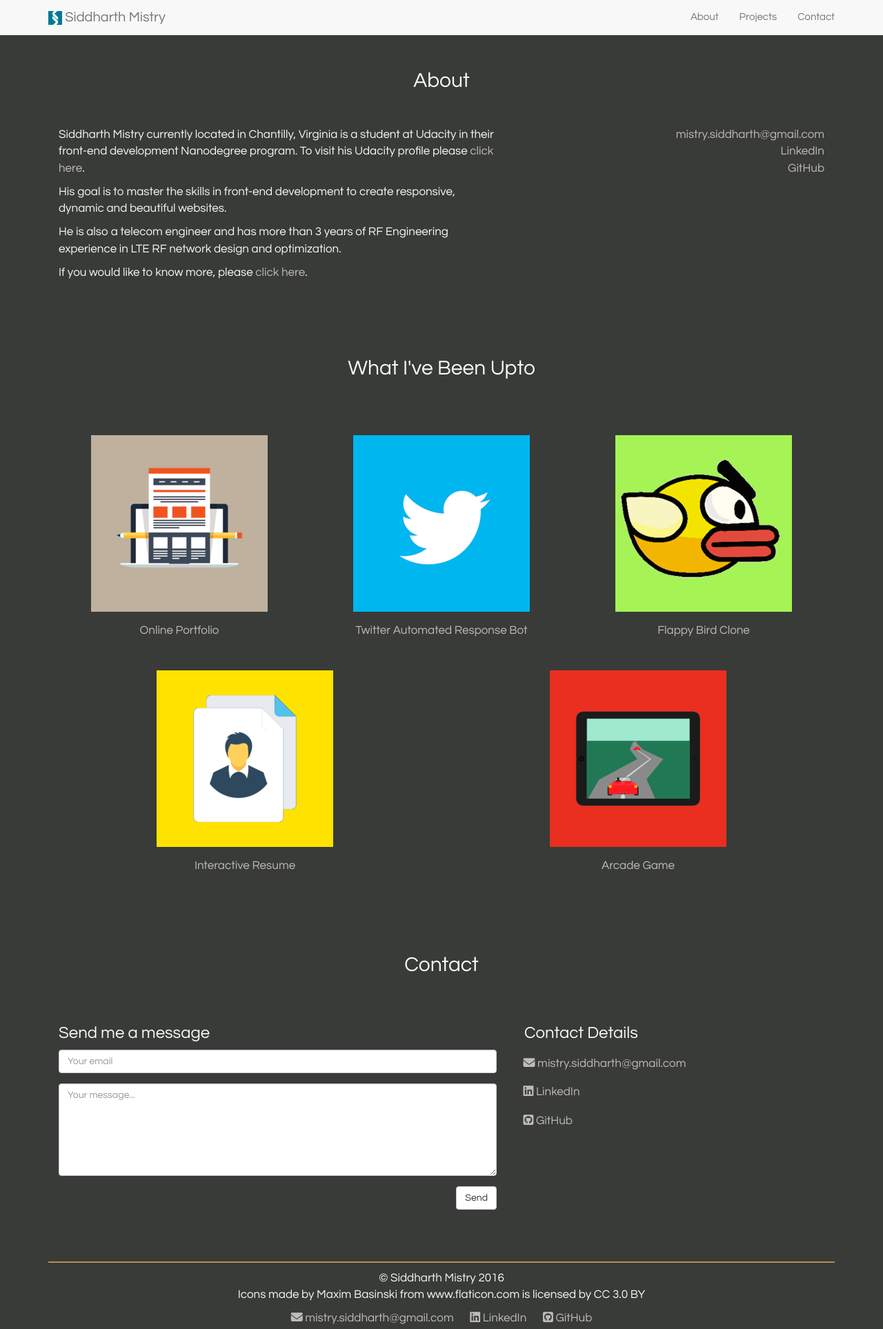
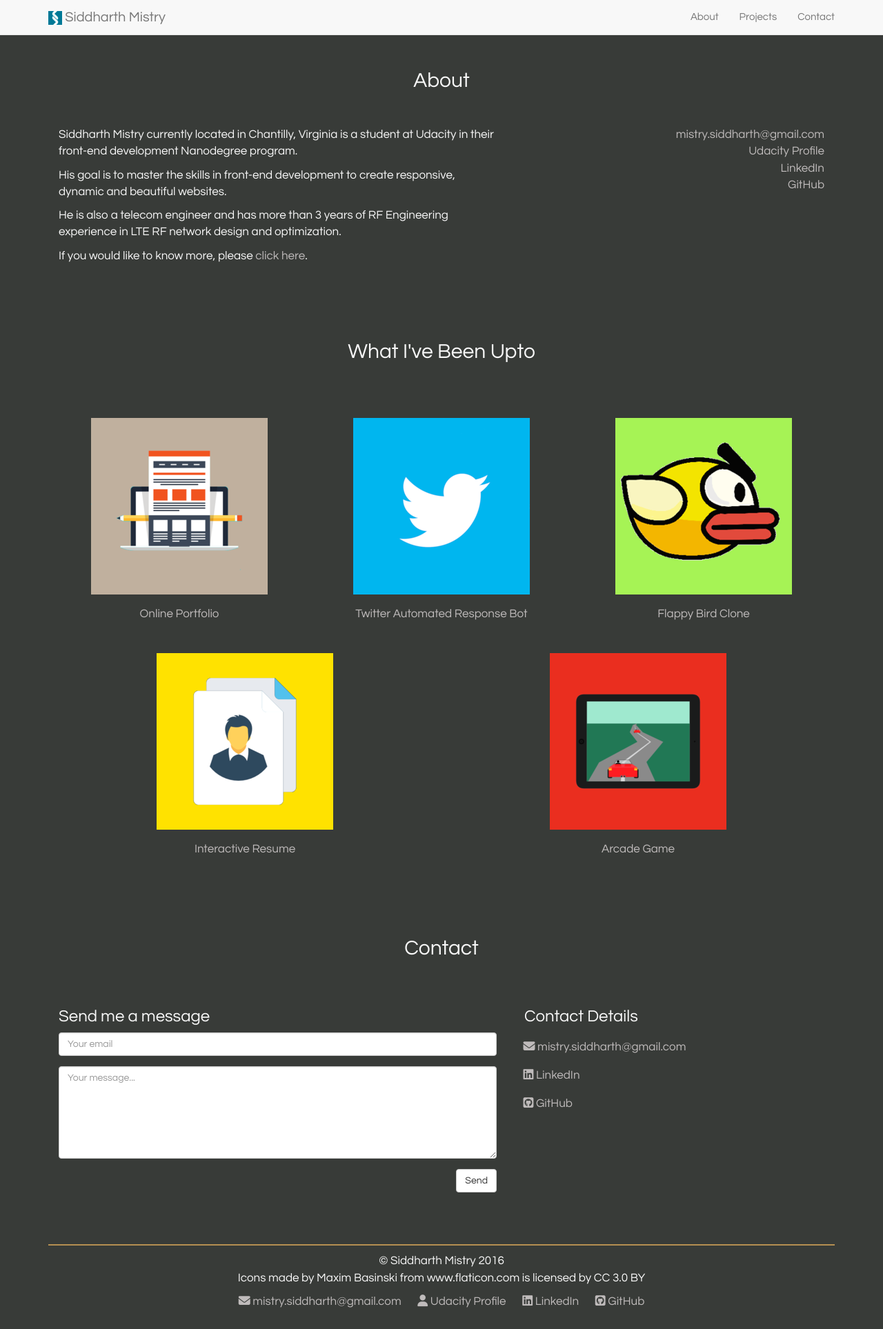
Before and after one commit to mistry-siddharth/mistry-siddharth.github.io, a plain HTML site: page index.html in a window 1280 px wide. Shown: the whole page at 69% size. Drawn offline with nearby package versions, Linux system fonts and the light colour scheme; some packages are replaced by stand-ins of ours; a script that the page names is missing.

Commit message:
updacity link added

```diff
--- a/index.html
+++ b/index.html
@@ -48,13 +48,14 @@
 	<section class="container" id="about">
 		<h2 class="row text-center">About</h2>
 		<div class="col-md-7">
-			<p>Siddharth Mistry currently located in Chantilly, Virginia is a student at Udacity in their front-end development Nanodegree program. To visit his Udacity profile please <a href="https://profiles.udacity.com/u/siddharthmistry" target="_blank">click here</a>.</p>
+			<p>Siddharth Mistry currently located in Chantilly, Virginia is a student at Udacity in their front-end development Nanodegree program.</p>
 			<p>His goal is to master the skills in front-end development to create responsive, dynamic and beautiful websites.</p>
 			<p>He is also a telecom engineer and has more than 3 years of RF Engineering experience in LTE RF network design and optimization.</p>
 			<p>If you would like to know more, please <a href="https://about.me/siddharthmistry" target="_blank">click here</a>.</p>
 		</div>
 		<ul class="social-media-top col-md-5 list-unstyled text-right">
 			<li class="email">mistry.siddharth@gmail.com</li>
+			<li><a href="https://profiles.udacity.com/u/siddharthmistry" target="_blank">Udacity Profile</a></li>
 			<li><a href="https://www.linkedin.com/in/siddharth-mistry-7a660419" target="_blank">LinkedIn</a></li>
 			<li><a href="https://github.com/mistry-siddharth" target="_blank">GitHub</a></li>
 		</ul>
@@ -162,15 +163,17 @@
 				<li class="social-media-footer email">
 					<span><i class="fa fa-envelope fa-1.5x" aria-hidden="true"></i> mistry.siddharth@gmail.com</span>
 				</li>
+				<li class="social-media-footer udacity">
+					<a href="https://profiles.udacity.com/u/siddharthmistry" target="_blank">
+					<i class="fa fa-user fa-1.5x" aria-hidden="true"></i> Udacity Profile</a>
+				</li>
 				<li class="social-media-footer linkedin">
 					<a href="https://www.linkedin.com/in/siddharth-mistry-7a660419" target="_blank">
-					<i class="fa fa-linkedin-square fa-1.5x" aria-hidden="true"></i> LinkedIn
-					</a>
+					<i class="fa fa-linkedin-square fa-1.5x" aria-hidden="true"></i> LinkedIn</a>
 				</li>
 				<li class="social-media-footer github">
 					<a href="https://github.com/mistry-siddharth" target="_blank">
-					<i class="fa fa-github-square fa-1.5x" aria-hidden="true"></i> GitHub
-					</a>
+					<i class="fa fa-github-square fa-1.5x" aria-hidden="true"></i> GitHub</a>
 				</li>
 			</ul>
 		</div>
```
